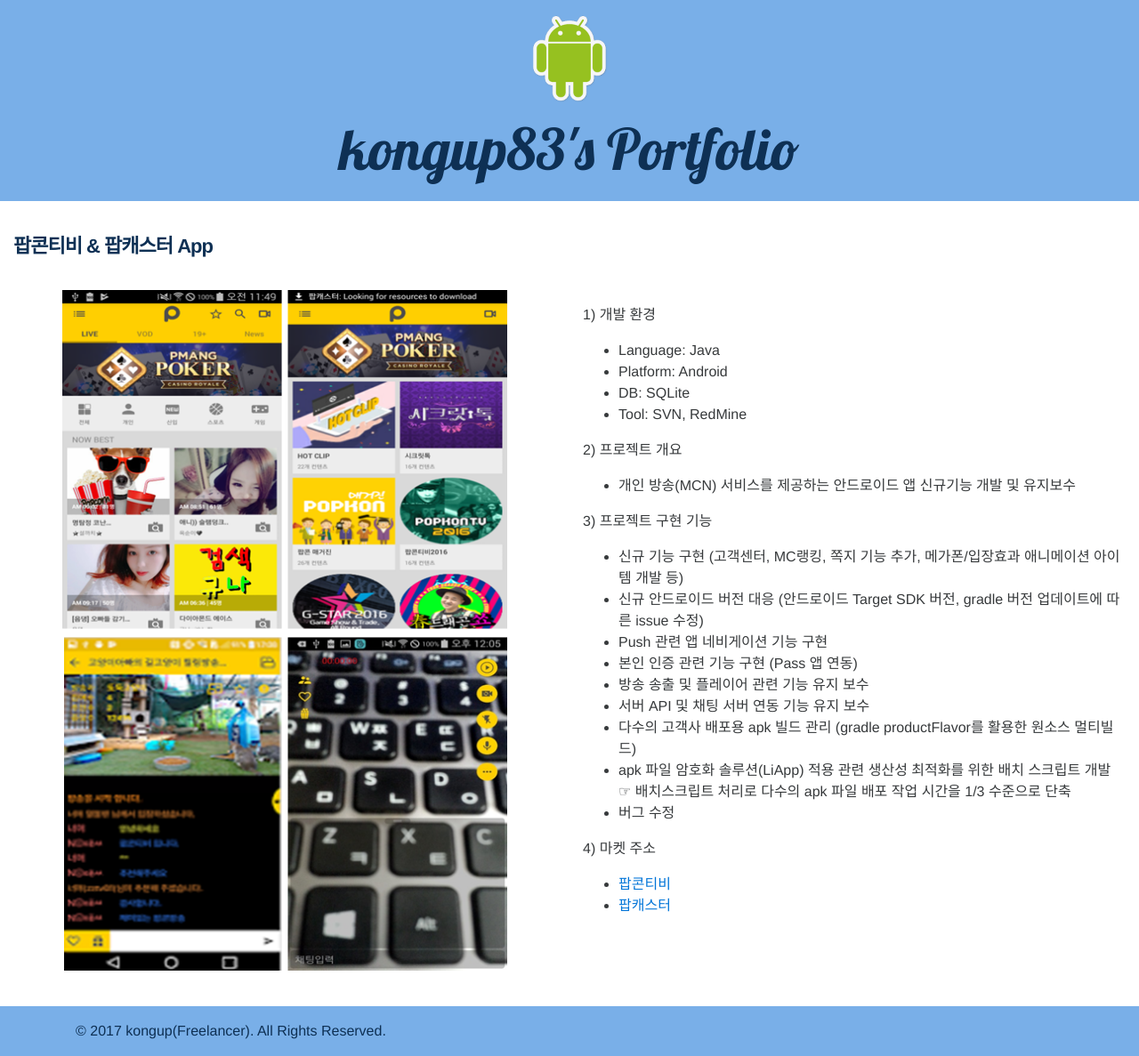
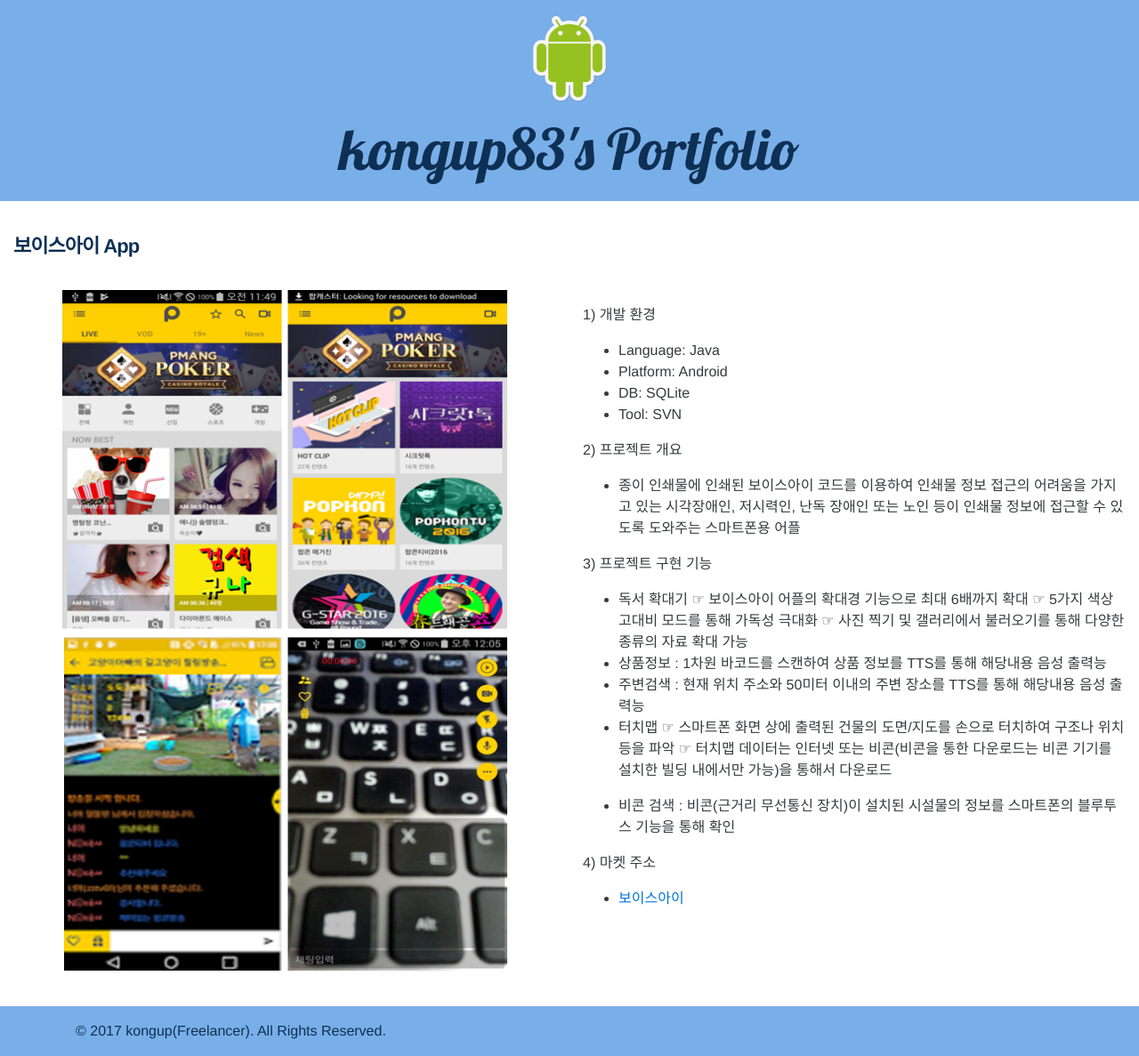
Before and after one commit to kongup83/kongup83.github.io, a Jekyll site: the page built from _posts/2018-11-30-portfolio1.md, in a window 1280 px wide. Shown: the whole page at 89% size. Built offline with Jekyll 4.4.1, drawn with Linux system fonts in a browser that asks for light colours; nearby versions of some CDN libraries.

Commit message:
보이스아이 내용 정리

```diff
--- a/_posts/2018-11-30-portfolio1.md
+++ b/_posts/2018-11-30-portfolio1.md
@@ -1,7 +1,7 @@
 ---
 layout: post
-project: 팝콘티비 & 팝캐스터
-title: 팝콘티비 & 팝캐스터 App
+project: 보이스아이
+title: 보이스아이 App
 date: 2018-11-30 15:30:00
 categories: posts
 tags: portfolio
@@ -13,23 +13,25 @@ image: PopkonTV_PopCaster.png
  - Language: Java
  - Platform: Android
  - DB: SQLite
- - Tool: SVN, RedMine
+ - Tool: SVN
 
 2) 프로젝트 개요
- - 개인 방송(MCN) 서비스를 제공하는 안드로이드 앱 신규기능 개발 및 유지보수
+ - 종이 인쇄물에 인쇄된 보이스아이 코드를 이용하여 인쇄물 정보 접근의 어려움을 가지고 있는
+   시각장애인, 저시력인, 난독 장애인 또는 노인 등이 인쇄물 정보에 접근할 수 있도록 도와주는 스마트폰용 어플
 
 3) 프로젝트 구현 기능
- - 신규 기능 구현 (고객센터, MC랭킹, 쪽지 기능 추가, 메가폰/입장효과 애니메이션 아이템 개발 등)
- - 신규 안드로이드 버전 대응 (안드로이드 Target SDK 버전, gradle 버전 업데이트에 따른 issue 수정)
- - Push 관련 앱 네비게이션 기능 구현
- - 본인 인증 관련 기능 구현 (Pass 앱 연동)
- - 방송 송출 및 플레이어 관련 기능 유지 보수
- - 서버 API 및 채팅 서버 연동 기능 유지 보수
- - 다수의 고객사 배포용 apk 빌드 관리 (gradle productFlavor를 활용한 원소스 멀티빌드)
- - apk 파일 암호화 솔루션(LiApp) 적용 관련 생산성 최적화를 위한 배치 스크립트 개발
-   ☞ 배치스크립트 처리로 다수의 apk 파일 배포 작업 시간을 1/3 수준으로 단축
- - 버그 수정
+ - 독서 확대기
+   ☞ 보이스아이 어플의 확대경 기능으로 최대 6배까지 확대
+   ☞ 5가지 색상 고대비 모드를 통해 가독성 극대화
+   ☞ 사진 찍기 및 갤러리에서 불러오기를 통해 다양한 종류의 자료 확대 가능
+ - 상품정보 : 1차원 바코드를 스캔하여 상품 정보를 TTS를 통해 해당내용 음성 출력능
+ - 주변검색 : 현재 위치 주소와 50미터 이내의 주변 장소를 TTS를 통해 해당내용 음성 출력능
+ - 터치맵
+   ☞ 스마트폰 화면 상에 출력된 건물의 도면/지도를 손으로 터치하여 구조나 위치 등을 파악
+   ☞ 터치맵 데이터는 인터넷 또는 비콘(비콘을 통한 다운로드는 비콘 기기를 설치한 빌딩 내에서만 가능)을 통해서 다운로드
+
+ - 비콘 검색 : 비콘(근거리 무선통신 장치)이 설치된 시설물의 정보를 스마트폰의 블루투스 기능을 통해 확인
+
 
 4) 마켓 주소
- - [팝콘티비](https://onestore.co.kr/userpoc/apps/view?pid=0000744081){:target="_blank"}
- - [팝캐스터](https://onestore.co.kr/userpoc/apps/view?pid=0000739531){:target="_blank"}
+ - [보이스아이](https://play.google.com/store/apps/details?id=com.voiceye.reader.access&hl=ko){:target="_blank"}
```
